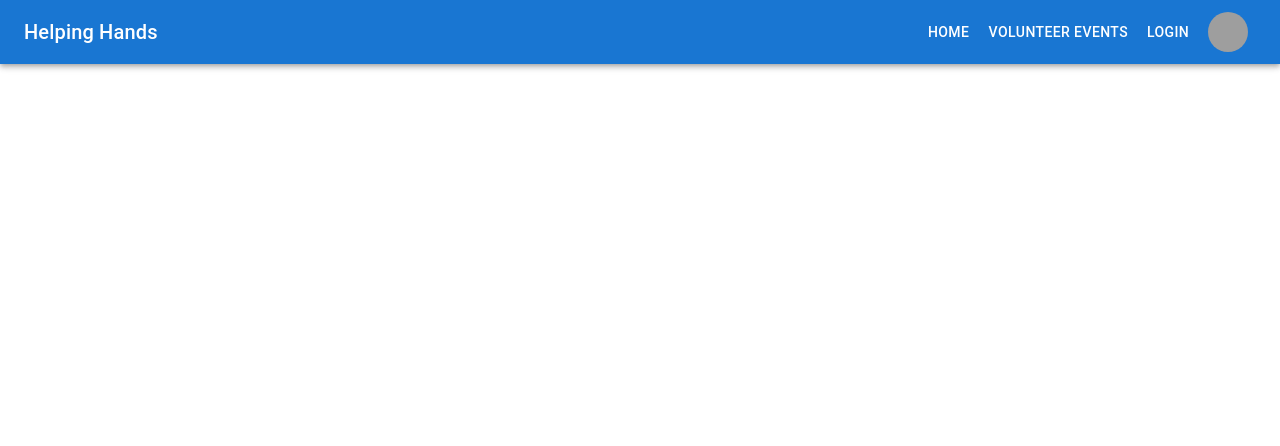
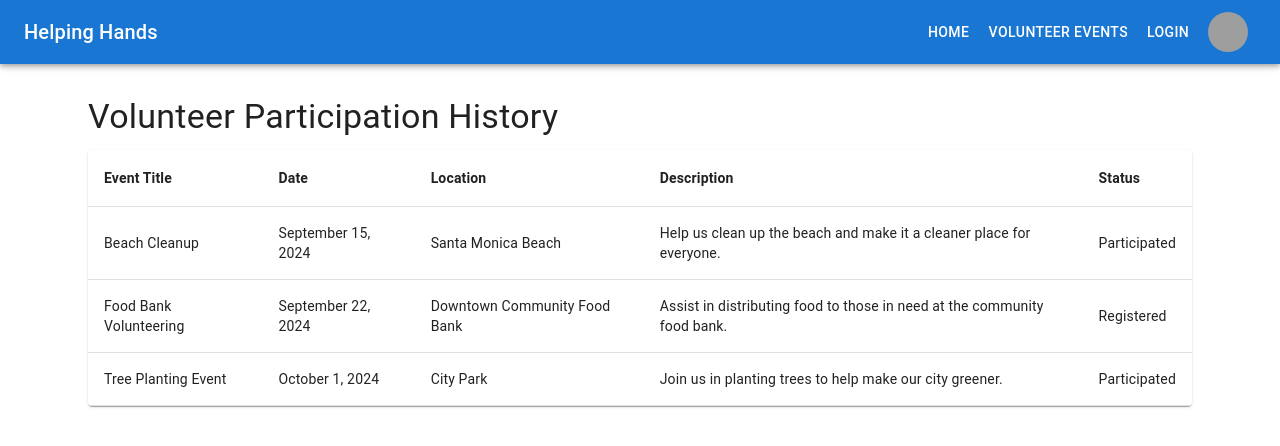
Before and after one commit to CyberCthulhu/COSC4353-GroupProject, a React (Create React App) app in the folder frontend/: page /volunteer-history in a window 1280 px wide. Shown: the top 446 px of the page. Built offline with nearby package versions, Linux system fonts and the light colour scheme; grey boxes are pictures that could not be loaded.

Commit message:
Volunteer History

```diff
--- a/frontend/src/App.js
+++ b/frontend/src/App.js
@@ -10,16 +10,11 @@ import SignUp from './components/SignUp';
 import AdminLogin from './components/AdminBoard';
 import EventManagement from './components/EventManagement';
 import UserProfile from './components/UserProfileManagement';
+import VolunteerHistory from './components/VolunteerHistory';
 
 
 function App() {
   const [anchorEl, setAnchorEl] = React.useState(null);
-
-  const user= {
-    name: 'John Doe',
-    email: 'john.doe@example.com',
-    avatar: 'https://randomuser.me/api',
-  };
 
   const handleClick = (event) => {
     setAnchorEl(event.currentTarget);
@@ -43,7 +38,7 @@ function App() {
           <Button color="inherit" component={Link} to="/login">Login</Button>
 
           <IconButton onClick={handleClick} color='inherit'>
-            <Avatar src={user.avatar} alt={user.name} />
+            <Avatar src="/broken-image.jpg" />
           </IconButton>
           <Menu
             anchorEl={anchorEl}
@@ -53,7 +48,7 @@ function App() {
             anchorOrigin={{horizontal:'right',vertical: 'bottom'}}
           >
             <MenuItem> Notifications </MenuItem>
-            <MenuItem> History </MenuItem>
+            <MenuItem component={Link} to ='/volunteer-history'> History </MenuItem>
             <MenuItem onClick={handleClose}> Logout </MenuItem>
           </Menu>
 
@@ -70,6 +65,7 @@ function App() {
           <Route path="/admin" element={<AdminLogin />} />
           <Route path="/event-management" element={<EventManagement />} />
           <Route path="/profile" element={<UserProfile />} />
+          <Route path="/volunteer-history" element={<VolunteerHistory />} />
         </Routes>
       </Container>
     </Router>
--- /dev/null
+++ b/frontend/src/components/VolunteerHistory.js
@@ -0,0 +1,66 @@
+import React, { useState } from 'react';
+import { Container, Paper, Table, TableBody, TableCell, TableContainer, TableHead, TableRow, Typography } from '@mui/material';
+
+function VolunteerHistory() {
+  // Static data for volunteer participation
+  const volunteerParticipationData = [
+    {
+      id: 1,
+      title: 'Beach Cleanup',
+      date: 'September 15, 2024',
+      location: 'Santa Monica Beach',
+      description: 'Help us clean up the beach and make it a cleaner place for everyone.',
+      status: 'Participated'
+    },
+    {
+      id: 2,
+      title: 'Food Bank Volunteering',
+      date: 'September 22, 2024',
+      location: 'Downtown Community Food Bank',
+      description: 'Assist in distributing food to those in need at the community food bank.',
+      status: 'Registered'
+    },
+    {
+      id: 3,
+      title: 'Tree Planting Event',
+      date: 'October 1, 2024',
+      location: 'City Park',
+      description: 'Join us in planting trees to help make our city greener.',
+      status: 'Participated'
+    }
+  ];
+
+  return (
+    <Container style={{ marginTop: '2rem' }}>
+      <Typography variant="h4" gutterBottom>
+        Volunteer Participation History
+      </Typography>
+      <TableContainer component={Paper}>
+        <Table>
+          <TableHead>
+            <TableRow>
+              <TableCell><strong>Event Title</strong></TableCell>
+              <TableCell><strong>Date</strong></TableCell>
+              <TableCell><strong>Location</strong></TableCell>
+              <TableCell><strong>Description</strong></TableCell>
+              <TableCell><strong>Status</strong></TableCell>
+            </TableRow>
+          </TableHead>
+          <TableBody>
+            {volunteerParticipationData.map((event) => (
+              <TableRow key={event.id}>
+                <TableCell>{event.title}</TableCell>
+                <TableCell>{event.date}</TableCell>
+                <TableCell>{event.location}</TableCell>
+                <TableCell>{event.description}</TableCell>
+                <TableCell>{event.status}</TableCell>
+              </TableRow>
+            ))}
+          </TableBody>
+        </Table>
+      </TableContainer>
+    </Container>
+  );
+}
+
+export default VolunteerHistory;
```
